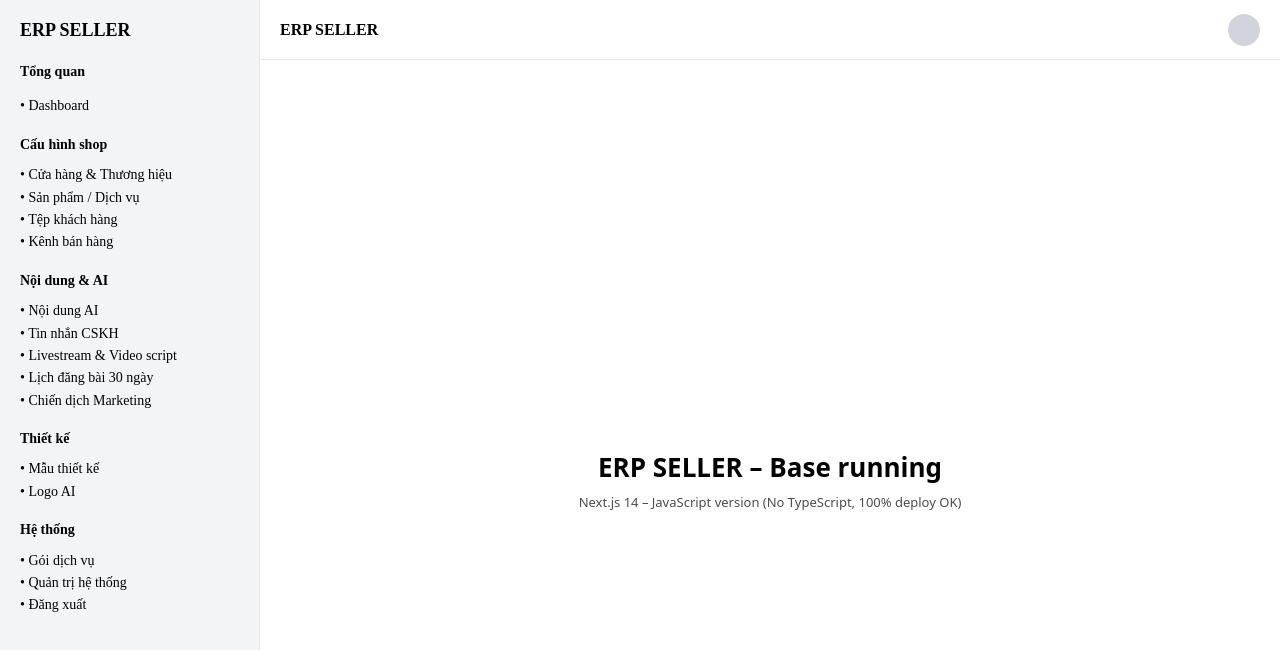
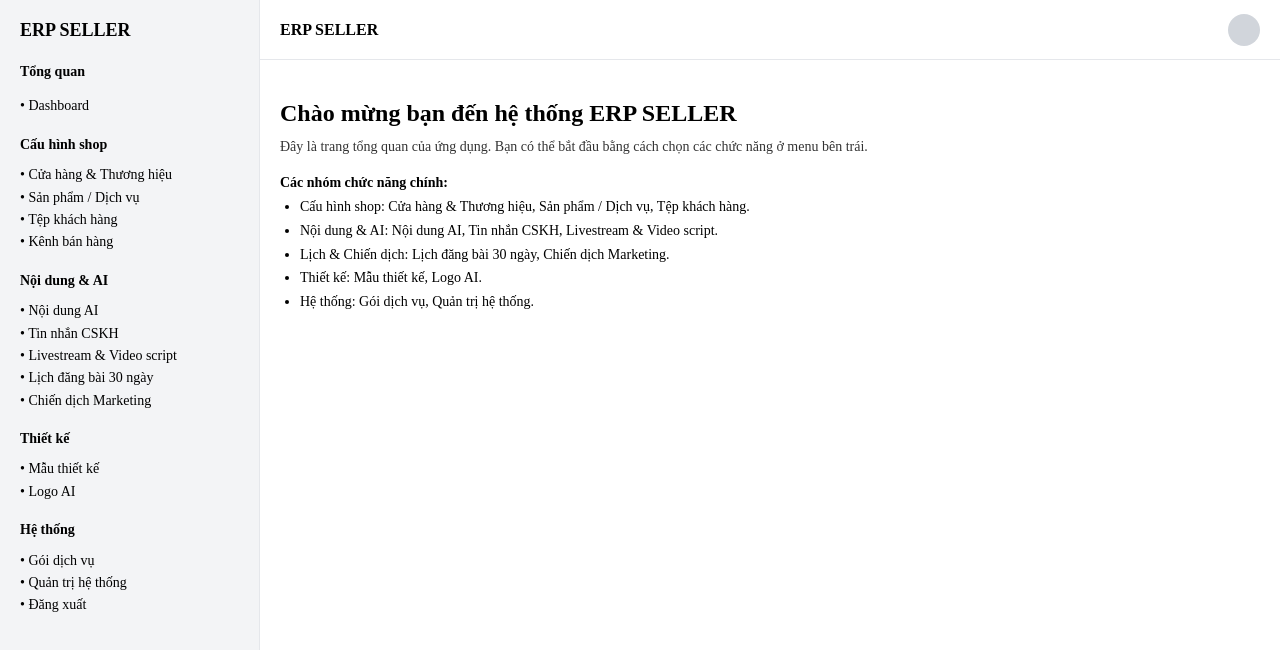
Before and after one commit to conlele0201/erp-seller-crm, a Next.js app: page / in a window 1280 px wide. Shown: the top 650 px of the page. Built offline with nearby package versions, Linux system fonts and the light colour scheme.

Commit message:
Update page.js

```diff
--- a/app/page.js
+++ b/app/page.js
@@ -2,21 +2,33 @@ export default function HomePage() {
   return (
     <main
       style={{
-        minHeight: "100vh",
+        minHeight: "calc(100vh - 60px)",
         display: "flex",
-        alignItems: "center",
-        justifyContent: "center",
         flexDirection: "column",
-        fontFamily:
-          "system-ui, -apple-system, BlinkMacSystemFont, 'Segoe UI', sans-serif"
+        justifyContent: "flex-start",
+        paddingTop: "20px",
+        gap: "12px"
       }}
     >
-      <h1 style={{ fontSize: 26, fontWeight: 700, marginBottom: 8 }}>
-        ERP SELLER – Base running
+      <h1 style={{ fontSize: 24, fontWeight: 700 }}>
+        Chào mừng bạn đến hệ thống ERP SELLER
       </h1>
-      <p style={{ fontSize: 13, opacity: 0.7 }}>
-        Next.js 14 – JavaScript version (No TypeScript, 100% deploy OK)
+
+      <p style={{ fontSize: 14, opacity: 0.8 }}>
+        Đây là trang tổng quan của ứng dụng. Bạn có thể bắt đầu bằng cách chọn
+        các chức năng ở menu bên trái.
       </p>
+
+      <div style={{ fontSize: 14, marginTop: "8px" }}>
+        <p style={{ fontWeight: 600, marginBottom: 4 }}>Các nhóm chức năng chính:</p>
+        <ul style={{ marginLeft: "20px", lineHeight: 1.7 }}>
+          <li>Cấu hình shop: Cửa hàng &amp; Thương hiệu, Sản phẩm / Dịch vụ, Tệp khách hàng.</li>
+          <li>Nội dung &amp; AI: Nội dung AI, Tin nhắn CSKH, Livestream &amp; Video script.</li>
+          <li>Lịch &amp; Chiến dịch: Lịch đăng bài 30 ngày, Chiến dịch Marketing.</li>
+          <li>Thiết kế: Mẫu thiết kế, Logo AI.</li>
+          <li>Hệ thống: Gói dịch vụ, Quản trị hệ thống.</li>
+        </ul>
+      </div>
     </main>
   );
 }
```
